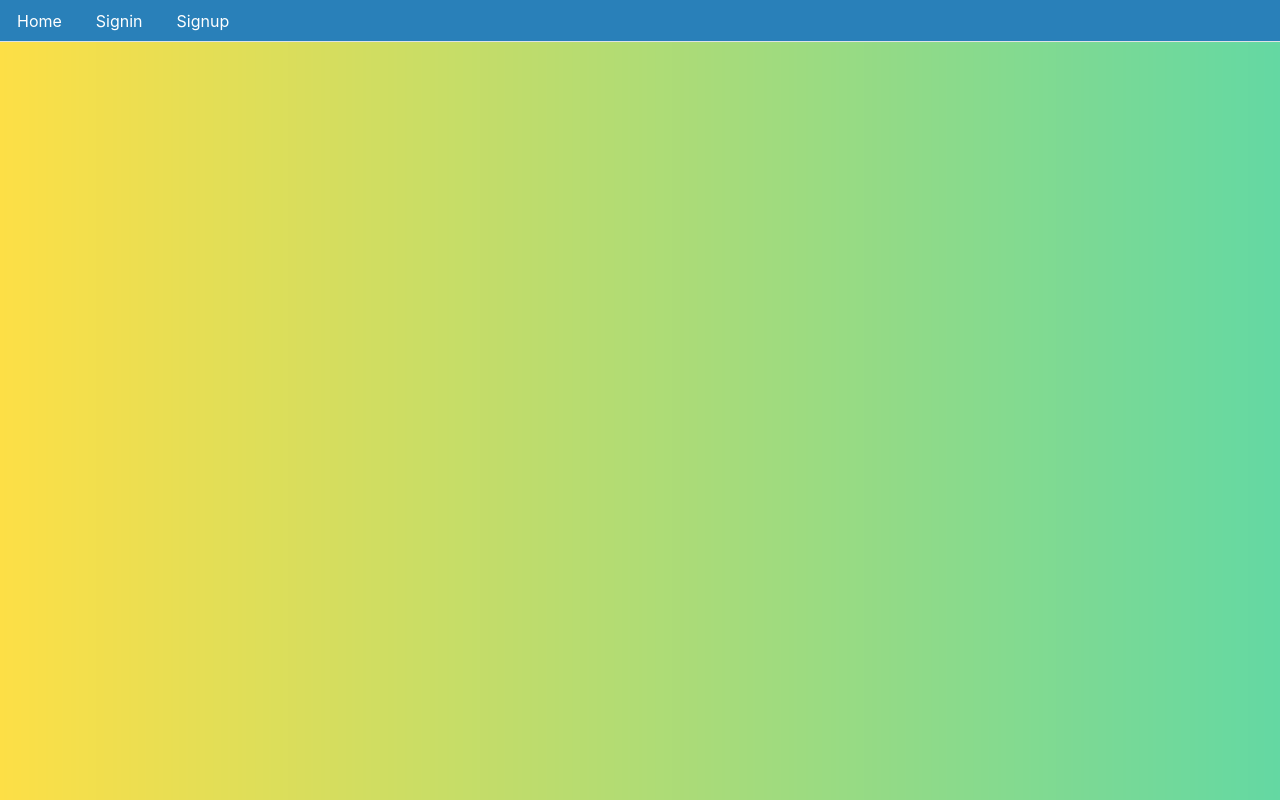
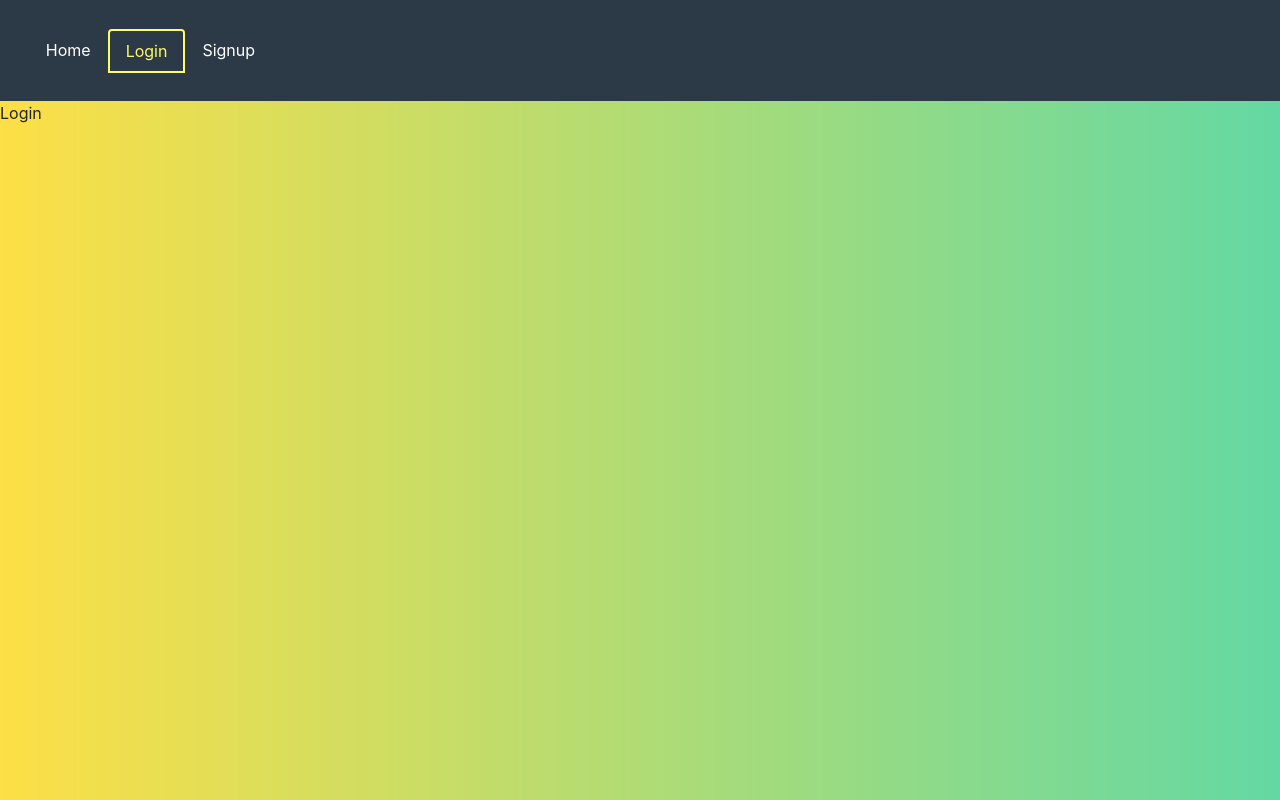
Before and after one commit to onurkayhann/bjj-camp-frontend, a React (Create React App) app in the folder bjj-camp-frontend/: page /login in a window 1280 px wide. Built offline with nearby package versions, Linux system fonts and the light colour scheme.

Commit message:
small fix, more conventient name, better colors

```diff
--- a/bjj-camp-frontend/src/Routes.js
+++ b/bjj-camp-frontend/src/Routes.js
@@ -1,7 +1,7 @@
 import React from 'react';
 import { BrowserRouter, Switch, Route } from 'react-router-dom';
 import Signup from './user/Signup';
-import Signin from './user/Signin';
+import Login from './user/Login';
 import Home from './core/Home';
 import Menu from './core/Menu';
 import './Routes.css';
@@ -12,7 +12,7 @@ const Routes = () => {
       <Menu />
       <Switch>
         <Route path='/' exact component={Home} />
-        <Route path='/signin' exact component={Signin} />
+        <Route path='/login' exact component={Login} />
         <Route path='/signup' exact component={Signup} />
       </Switch>
     </BrowserRouter>
--- a/bjj-camp-frontend/src/core/Menu.css
+++ b/bjj-camp-frontend/src/core/Menu.css
@@ -1,3 +1,10 @@
 .bg-color {
-  background-color: #2980b9;
+
+  background-color: #2C3A47;
+  /* background-color: #778ca3; */
 }
+
+.nav {
+  padding: 1.8rem;
+  border: none;
+}
--- a/bjj-camp-frontend/src/core/Menu.js
+++ b/bjj-camp-frontend/src/core/Menu.js
@@ -4,7 +4,7 @@ import './Menu.css';
 
 const isActive = (history, path) => {
   if (history.location.pathname === path) {
-    return { color: '#f1c40f', border: ' 2px solid #f1c40f' };
+    return { color: '#fffa65', border: ' 2px solid #fffa65' };
   } else {
     return { color: '#fff' };
   }
@@ -24,10 +24,10 @@ const Menu = ({ history }) => {
         <li className='nav-item'>
           <Link
             className='nav-link'
-            style={isActive(history, '/signin')}
-            to='/signin'
+            style={isActive(history, '/login')}
+            to='/login'
           >
-            Signin
+            Login
           </Link>
         </li>
 
--- /dev/null
+++ b/bjj-camp-frontend/src/user/Login.js
@@ -0,0 +1,7 @@
+import React from 'react';
+
+const Login = () => {
+  return <div>Login</div>;
+};
+
+export default Login;
--- a/bjj-camp-frontend/src/user/Signin.js
+++ /dev/null
@@ -1,7 +0,0 @@
-import React from 'react';
-
-const Signin = () => {
-  return <div>signin</div>;
-};
-
-export default Signin;
```
